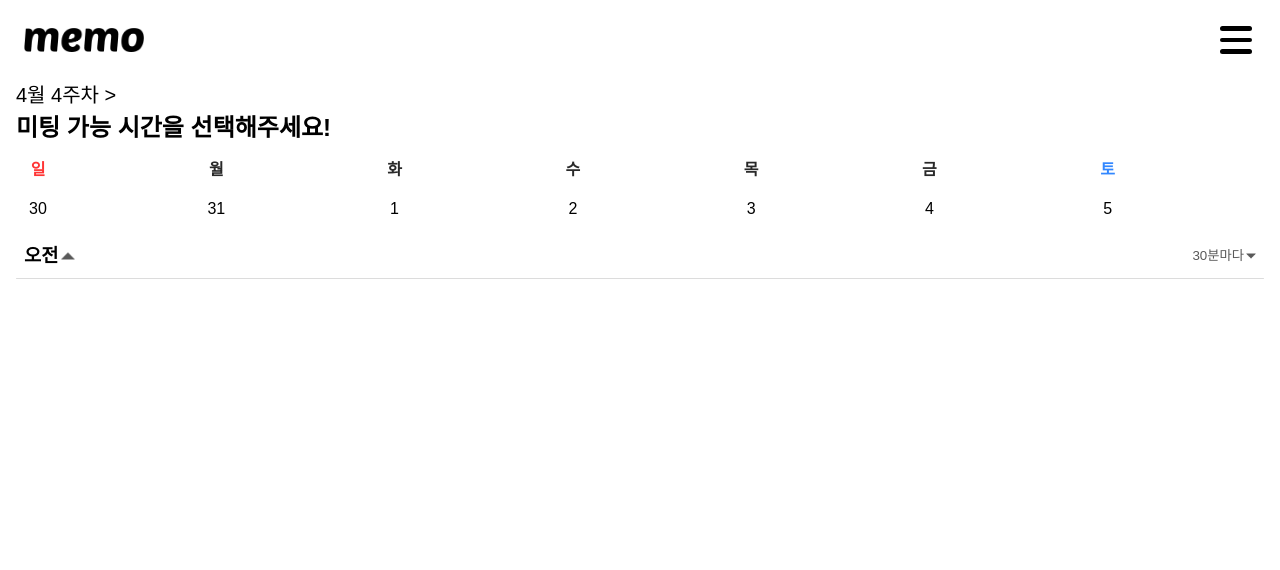
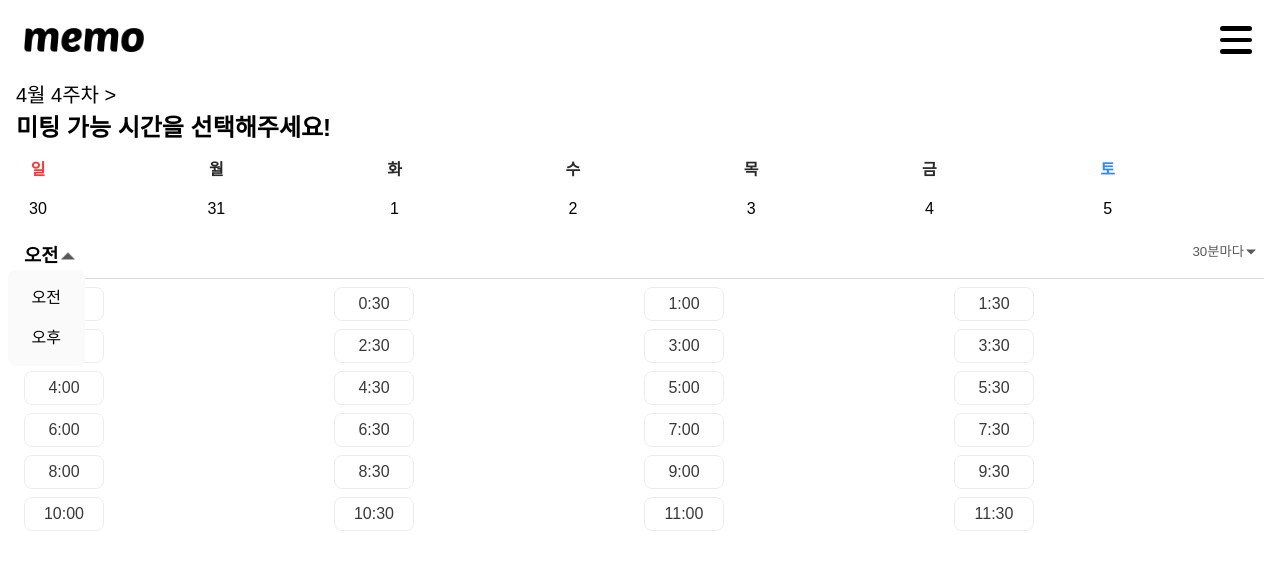
Before and after one commit to Spooder02/memo, a React (Vite) app in the folder frontend/: page /registerplan in a window 1280 px wide. Both pictures are taken after a click on the picture 68 px from the left and 256 px from the top of the page. Shown: the top 570 px of the page. Built offline with nearby package versions, Linux system fonts and the light colour scheme.

Commit message:
feat: 일정 등록 페이지의 시간 출력 로직 추가, 필터링 기능 구현 refactor: 드롭다운 컴포넌트화

```diff
--- /dev/null
+++ b/frontend/src/components/SmallDropdown.tsx
@@ -0,0 +1,34 @@
+import styled from "styled-components";
+import { DropdownItem } from "../pages/Mainpage";
+
+export const SmallDropdown = (props: {arr: string[], isOpen: boolean, clickEvent: (option: string) => void}) => {
+    return (
+        <DropdownContainer isOpen={props.isOpen}>
+            {
+                props.arr.map((item, index) => {
+                    return (
+                        <DropdownItem
+                            key={index}
+                            onClick={() => {
+                                props.clickEvent(item);
+                            }}
+                        >
+                            {item}
+                        </DropdownItem>
+                    )
+                })
+            }
+        </DropdownContainer>
+    )
+}
+
+const DropdownContainer = styled.div<{isOpen: boolean}>`
+    display: ${props => props.isOpen? "flex" : "none"};
+    width: 150%;
+    left: -1em;
+    flex-direction: column;
+    position: absolute;
+    background-color: #FAFAFA;
+    border-radius: 0.5em;
+    padding: 0.5em;
+`;
--- /dev/null
+++ b/frontend/src/components/TimeSelectionButton.tsx
@@ -0,0 +1,24 @@
+import styled from "styled-components";
+
+const TimeSelectionButton = (props: {time: string, isSelection: boolean}) => {
+
+    return (
+        <ButtonContainer>
+            {props.time}
+        </ButtonContainer>
+    )
+}
+
+const ButtonContainer = styled.button`
+    display: flex;
+    justify-content: center;
+    align-items: center;
+    font-size: 12pt;
+    width: 5em;
+    padding: 0.25em 0 0.25em 0;
+    border-radius: 0.5em;
+    border: 1px solid #ECECEC;
+    color: #383838;
+`;
+
+export default TimeSelectionButton;
--- a/frontend/src/pages/Mainpage.tsx
+++ b/frontend/src/pages/Mainpage.tsx
@@ -238,7 +238,7 @@ const Dropdown = styled.div`
     border-radius: 0.25em;
 `;
 
-const DropdownItem = styled.li`
+export const DropdownItem = styled.li`
     list-style-type: none;
     text-align: center;
     width: 100%;
@@ -256,7 +256,7 @@ const DropdownItem = styled.li`
     }
 `;
 
-const DropdownContainer = styled.div`
+export const DropdownContainer = styled.div`
     position: relative;
 `;
 
--- a/frontend/src/pages/RegisterPlan.tsx
+++ b/frontend/src/pages/RegisterPlan.tsx
@@ -2,10 +2,24 @@ import React, { useEffect, useState } from 'react';
 import styled from 'styled-components';
 import DateBlocks from '../components/DateBlocks';
 import DayBlock from '../components/DayBlock';
-import { DropdownButtonImage, DropdownText, GrayLineDiv } from './Mainpage';
+import { DropdownButtonImage, DropdownContainer, DropdownText, GrayLineDiv } from './Mainpage';
 import DropdownButton from "../assets/drop-down-arrow (1).png";
+import TimeSelectionButton from '../components/TimeSelectionButton';
+import { SmallDropdown } from '../components/SmallDropdown';
 
 const RegisterPlan: React.FC = () => {
+
+    const allTheTimes = Array.from({ length: 48 }, (_, index) => index * 15);
+
+    const formatTime = (totalMinutes: number) => {
+        if (totalMinutes == 0)
+            return '12:00';
+
+        const hours = Math.floor(totalMinutes / 60);
+        const minutes = totalMinutes % 60 == 0? '00':  totalMinutes % 60;
+
+        return `${hours}:${minutes}`;
+    };
 
     const getThisWeekDates = () => {
         const today = new Date();
@@ -19,7 +33,6 @@ const RegisterPlan: React.FC = () => {
         });
     }
 
-
     const [weekDates, setWeekDates] = useState<number[]>([]);
 
     useEffect(() => {
@@ -30,7 +43,7 @@ const RegisterPlan: React.FC = () => {
 
     // 오전 및 오후 구분 필터
     const timeDivFilter = ["오전", "오후"];
-    const [selectTimeDivFilter, setSelectedTimeDivFilter] = useState<string>(timeDivFilter[0]);
+    const [selectedTimeDivFilter, setSelectedTimeDivFilter] = useState<string>(timeDivFilter[0]);
 
     const [timeDivDropdownOpen, setTimeDivFilterDropdownOpen] = useState(false);
 
@@ -40,12 +53,23 @@ const RegisterPlan: React.FC = () => {
 
     // 시간 간격 구분 필터
     const timeFilters = ["15분마다", "30분마다", "1시간마다"];
-    const [selectTimeFilter, setSelectedTimeFilter] = useState<string>(timeFilters[1]);
+    const [selectedTimeFilter, setSelectedTimeFilter] = useState<string>(timeFilters[1]);
     const [timeFilterDropdownOpen, setTimeFilterDropdownOpen] = useState(false);
 
     const toggleTimeFilterDropdown = () => {
         setTimeFilterDropdownOpen((prev) => !prev);
     };
+
+    useEffect(() => {
+        // 상태 업데이트마다 드롭다운 닫기
+        setTimeFilterDropdownOpen(false);
+        setTimeDivFilterDropdownOpen(false);
+
+        // 디버깅 로그
+        console.log("Selected Date: ", selectedDates);
+        console.log("Selected Time Div Filter: ", selectedTimeDivFilter);
+        console.log("Selected Time Filter: ", selectedTimeFilter);
+    }, [selectedDates, selectedTimeDivFilter, selectedTimeFilter]);
 
     return (
         <>
@@ -68,24 +92,60 @@ const RegisterPlan: React.FC = () => {
             }
         </WeekCalendarContainer>
         <TimeDivContainer>
+            <DropdownContainer>
                 <TimeDivTitle>
-                {selectTimeDivFilter}
+                    {selectedTimeDivFilter}
                     <DropdownButtonImage
                         src={DropdownButton}
                         isOpen={timeDivDropdownOpen}
                         onClick={toggleTimeDivDropdown}
                     />
                 </TimeDivTitle>
+                <SmallDropdown
+                    arr={timeDivFilter}
+                    isOpen={timeDivDropdownOpen}
+                    clickEvent={setSelectedTimeDivFilter}
+                />
+            </DropdownContainer>
+            <DropdownContainer>
                 <DropdownText>
-                {selectTimeFilter}
+                {selectedTimeFilter}
                 <DropdownButtonImage
                     src={DropdownButton}
                     isOpen={timeFilterDropdownOpen}
                     onClick={toggleTimeFilterDropdown}
                 />
                 </DropdownText>
+                <SmallDropdown
+                arr={timeFilters}
+                isOpen={timeFilterDropdownOpen}
+                clickEvent={setSelectedTimeFilter}
+                />
+            </DropdownContainer>
+
+
         </TimeDivContainer>
         <GrayLineDiv/>
+        <TimeSelectionTable selectedGap={30}>
+            {
+                allTheTimes.map((time) => {
+
+                    // 30분마다로 설정되어 있으면, 30으로 나누어지지 않는 15분은 제외
+                    if (selectedTimeFilter == "30분마다" && time % 30 != 0) return null;
+
+                    if (selectedTimeFilter == "1시간마다" && time % 60 != 0) return null;
+
+                    const formattedTime = formatTime(time);
+                    return (
+                        <TimeSelectionButton
+                            key={formattedTime}
+                            time={formattedTime}
+                            isSelection={false}
+                        />
+                    )
+                })
+            }
+        </TimeSelectionTable>
 
         </>
     )
@@ -120,4 +180,17 @@ const TimeDivTitle = styled.p`
     margin: 0;
 `;
 
+const TimeSelectionTable = styled.div<{selectedGap: number}>`
+    display: grid;
+    grid-template-columns: repeat(4, 1fr);
+    grid-template-rows: repeat(${props => ({
+        15: 12,
+        30: 6,
+        60: 3
+    }[props.selectedGap] || 6)}, 1fr);
+    gap: 0.5em;
+    margin: 0.5em;
+    border-radius: 0.5em;
+`
+
 export default RegisterPlan;
```
Lines whose indentation alone changed are shown as unchanged.
